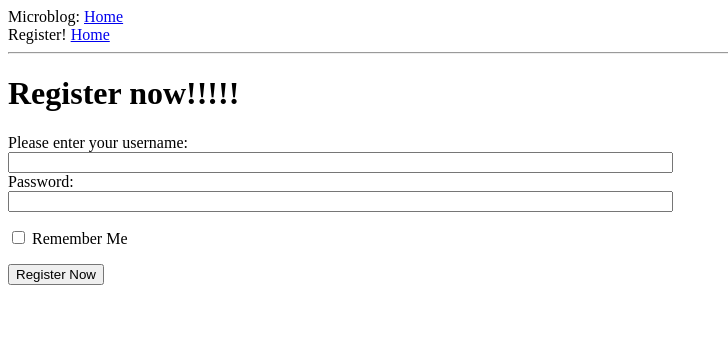
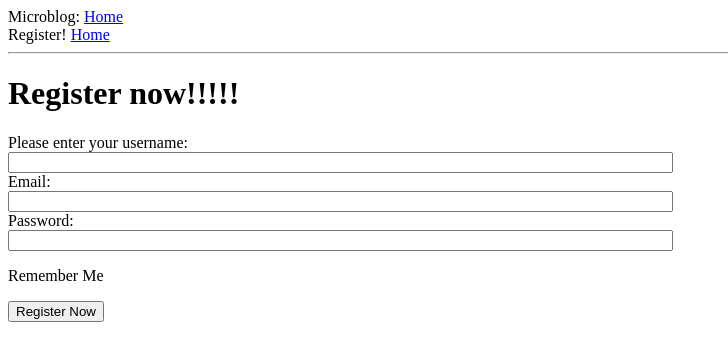
Before and after one commit to jseuribe/Next_Steps, a Flask app: template app/templates/registration.html in a window 1280 px wide. Shown: the top 361 px of the page, without its empty margins (0-728 px from the left). Run offline with Flask 2, Linux system fonts and the light colour scheme; the template is opened without the code that fills it: values that come from a table or form of the project are taken from there, most other values are stand-ins (such as "Sample title", 1, 10 or a date in 2020); form fields are guessed from the names that the template uses; parts of the project's set-up code (start-up, migrations or seed data) failed here and were passed over.

Commit message:
Added a working(?) registration function

```diff
--- a/app/forms.py
+++ b/app/forms.py
@@ -9,5 +9,5 @@
 
 class RegisterForm(Form):
 	new_username = StringField('username', validators=[DataRequired()])
-	new_email = StringField(max_length=255, required=True)
+	new_email = StringField('email', validators=[DataRequired()])
 	new_password = PasswordField('Password', [validators.Required(), validators.EqualTo('confirm', message='Passwords must match.')])
--- a/app/models.py
+++ b/app/models.py
@@ -34,7 +34,7 @@
 	created_at = db.DateTimeField(default=datetime.datetime.now, required=True)
 	email = db.EmailField(max_length=255, required=True)
 	username = db.StringField(max_length=255, required=True)
-	slug = db.StringField(max_length=255, required=True)#????
+	#slug = db.StringField(max_length=255, required=True)#????
 	hashed_pass = db.StringField(max_length=255, required=True)
 
 	meta = {#To declare admin users
--- a/app/templates/registration.html
+++ b/app/templates/registration.html
@@ -2,14 +2,16 @@
 
 {% block content %}
 	<h1> Register now!!!!! </h1>
-	<form action="#" method="post" name="register">
+	<form action="/register/confirm" method="post" name="register">
 
 	{{form.hidden_tag()}}
 	<p>
 		Please enter your username: <br>
-		{{form.username(size=80)}} <br>
+		{{form.new_username(size=80)}} <br>
+		Email: <br>
+		{{form.new_email(size=80)}} <br>
 		Password: <br>
-		{{form.password(size=80)}} <br>
+		{{form.new_password(size=80)}} <br>
 	</p>
 	<p> {{form.remember_me}} Remember Me </p>
 	<p><input type="submit" value="Register Now"></p>
```
Also changed, not shown: app/views.py (+30 -0 lines), 1 other file.
